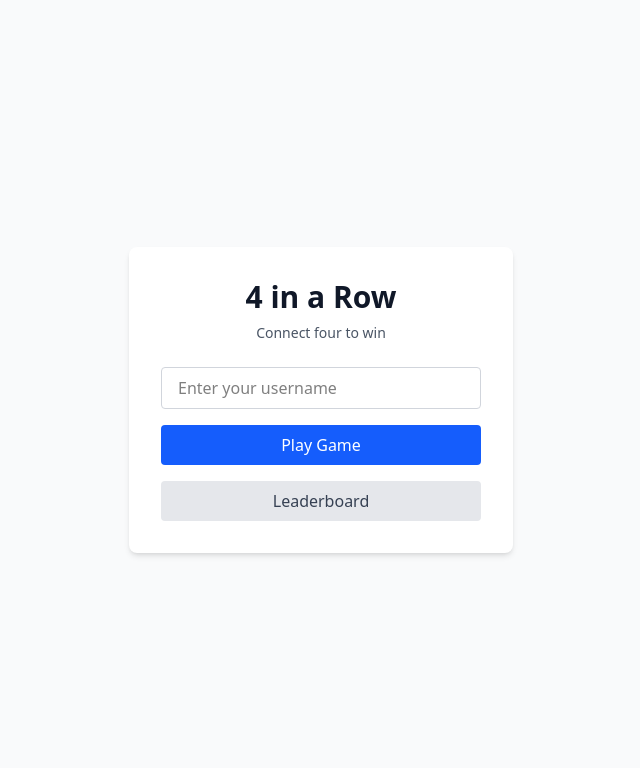
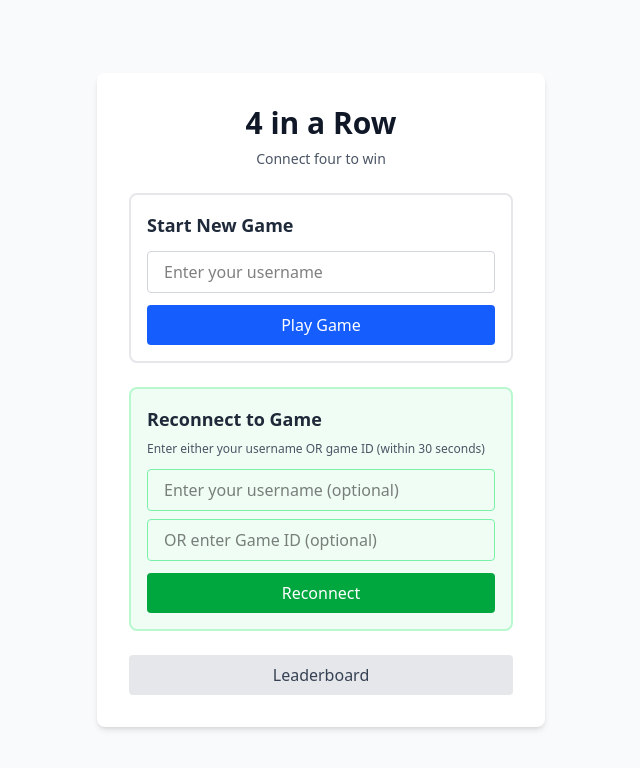
Before and after one commit to iamasit07/connect4, a React app in the folder frontend/: page / in a window 1280 px wide. Shown: the top 768 px of the page, without its empty margins (319-959 px from the left). Built offline with nearby package versions, Linux system fonts and the light colour scheme; the HTML template or start-up script is replaced by a standard one.

Commit message:
fix:final fix for logics

```diff
--- a/frontend/src/hooks/useWebSocket.ts
+++ b/frontend/src/hooks/useWebSocket.ts
@@ -11,7 +11,7 @@ interface UseWebSocketReturn {
   gameState: GameState;
   joinQueue: (username: string) => void;
   makeMove: (column: number) => void;
-  reconnect: (username: string) => void;
+  reconnect: (username?: string, gameID?: string) => void;
 }
 
 const useWebSocket = (): UseWebSocketReturn => {
@@ -98,43 +98,6 @@ const useWebSocket = (): UseWebSocketReturn => {
     ws.current.onclose = () => {
       console.log("WebSocket disconnected");
       setConnected(false);
-
-      // Attempt to reconnect after a short delay if user had an active game
-      const username = localStorage.getItem("username");
-      if (username && gameState.gameId) {
-        console.log("Attempting to reconnect in 2 seconds...");
-        setTimeout(() => {
-          console.log("Reconnecting...");
-          ws.current = new WebSocket("ws://localhost:8080/ws");
-
-          ws.current.onopen = () => {
-            console.log("Reconnected! Attempting to rejoin game...");
-            setConnected(true);
-            // Send reconnect message
-            const reconnectMsg = { type: "reconnect", username };
-            ws.current?.send(JSON.stringify(reconnectMsg));
-          };
-
-          // Re-attach handlers (same as initial setup)
-          ws.current.onmessage = (event: MessageEvent) => {
-            const message: ServerMessage = JSON.parse(event.data);
-            console.log("Received message:", message);
-
-            // Handle messages same as before
-            handleServerMessage(message);
-          };
-
-          ws.current.onerror = (error: Event) => {
-            console.error("WebSocket error:", error);
-            setConnected(false);
-          };
-
-          ws.current.onclose = () => {
-            console.log("WebSocket disconnected");
-            setConnected(false);
-          };
-        }, 2000);
-      }
     };
 
     return () => {
@@ -142,7 +105,7 @@ const useWebSocket = (): UseWebSocketReturn => {
         ws.current.close();
       }
     };
-  }, []); // Empty dependency array - only run once on mount
+  }, []);
 
   const sendMessage = (message: ClientMessage) => {
     if (ws.current && ws.current.readyState === WebSocket.OPEN) {
@@ -167,8 +130,8 @@ const useWebSocket = (): UseWebSocketReturn => {
     }
   };
 
-  const reconnect = (username: string) => {
-    sendMessage({ type: "reconnect", username });
+  const reconnect = (username?: string, gameID?: string) => {
+    sendMessage({ type: "reconnect", username: username || "", gameID: gameID || "" });
   };
 
   return {
--- a/frontend/src/pages/game.tsx
+++ b/frontend/src/pages/game.tsx
@@ -4,28 +4,41 @@ import Board from "../components/board";
 import useWebSocket from "../hooks/useWebSocket";
 
 const GamePage: React.FC = () => {
-  const { connected, gameState, joinQueue, makeMove } = useWebSocket();
+  const { connected, gameState, joinQueue, makeMove, reconnect } =
+    useWebSocket();
   const navigate = useNavigate();
   const hasJoinedQueue = useRef(false);
 
   useEffect(() => {
     const username = localStorage.getItem("username");
-    if (!username) {
+    const gameID = localStorage.getItem("gameID");
+    const isReconnecting = localStorage.getItem("isReconnecting") === "true";
+
+    if (!username && !gameID) {
       navigate("/");
       return;
     }
 
-    // Only join queue once when connected
     if (connected && !hasJoinedQueue.current) {
-      console.log("Joining queue with username:", username);
       hasJoinedQueue.current = true;
 
-      // Small delay to ensure WebSocket is fully ready
       setTimeout(() => {
-        joinQueue(username);
+        if (isReconnecting) {
+          console.log("Attempting to reconnect with:", { username, gameID });
+          localStorage.removeItem("isReconnecting");
+          localStorage.removeItem("gameID");
+          reconnect(username || undefined, gameID || undefined);
+        } else {
+          if (!username) {
+            navigate("/");
+            return;
+          }
+          console.log("Joining queue with username:", username);
+          joinQueue(username);
+        }
       }, 100);
     }
-  }, [connected, navigate, joinQueue]);
+  }, [connected, navigate, joinQueue, reconnect]);
 
   const handleColumnClick = (col: number) => {
     console.log("Column clicked:", col);
@@ -68,6 +81,13 @@ const GamePage: React.FC = () => {
 
   return (
     <div className="flex flex-col items-center justify-center min-h-screen bg-gray-50 gap-6 p-4">
+      {/* Game ID Display */}
+      {gameState.gameId && (
+        <div className="text-xs text-gray-500 font-mono">
+          Game ID: {gameState.gameId}
+        </div>
+      )}
+
       <div className="text-center">
         {gameState.gameOver ? (
           <h2 className="text-2xl font-bold text-gray-900">
--- a/frontend/src/pages/landing.tsx
+++ b/frontend/src/pages/landing.tsx
@@ -3,6 +3,8 @@ import { useNavigate } from "react-router-dom";
 
 const LandingPage = () => {
   const [username, setUsername] = useState("");
+  const [reconnectUsername, setReconnectUsername] = useState("");
+  const [reconnectGameID, setReconnectGameID] = useState("");
   const navigate = useNavigate();
 
   const handleStartGame = () => {
@@ -15,43 +17,92 @@ const LandingPage = () => {
       return;
     }
 
-    // Save username and navigate to game page
     localStorage.setItem("username", username);
+    navigate("/game");
+  };
+
+  const handleReconnect = () => {
+    if (reconnectUsername.trim() === "" && reconnectGameID.trim() === "") {
+      alert("Please enter either your username or game ID");
+      return;
+    }
+
+    if (reconnectUsername) {
+      localStorage.setItem("username", reconnectUsername);
+    }
+    if (reconnectGameID) {
+      localStorage.setItem("gameID", reconnectGameID);
+    }
+    localStorage.setItem("isReconnecting", "true");
     navigate("/game");
   };
 
   return (
     <div className="min-h-screen bg-gray-50 flex items-center justify-center p-4">
-      <div className="bg-white rounded-lg shadow-md p-8 max-w-sm w-full">
-        <div className="text-center mb-6">
+      <div className="bg-white rounded-lg shadow-md p-8 max-w-md w-full space-y-6">
+        <div className="text-center">
           <h1 className="text-3xl font-bold text-gray-900 mb-2">4 in a Row</h1>
           <p className="text-sm text-gray-600">Connect four to win</p>
         </div>
 
-        <div className="space-y-4">
+        {/* New Game Section */}
+        <div className="border-2 border-gray-200 rounded-lg p-4">
+          <h2 className="text-lg font-semibold text-gray-800 mb-3">
+            Start New Game
+          </h2>
           <input
             type="text"
             placeholder="Enter your username"
             value={username}
             onChange={(e) => setUsername(e.target.value)}
             onKeyDown={(e) => e.key === "Enter" && handleStartGame()}
-            className="w-full px-4 py-2 border border-gray-300 rounded focus:outline-none focus:ring-2 focus:ring-blue-500"
+            className="w-full px-4 py-2 border border-gray-300 rounded focus:outline-none focus:ring-2 focus:ring-blue-500 mb-3"
           />
-
           <button
             onClick={handleStartGame}
             className="w-full px-4 py-2 bg-blue-600 text-white rounded hover:bg-blue-700 transition"
           >
             Play Game
           </button>
+        </div>
 
+        {/* Reconnect Section */}
+        <div className="border-2 border-green-200 rounded-lg p-4 bg-green-50">
+          <h2 className="text-lg font-semibold text-gray-800 mb-2">
+            Reconnect to Game
+          </h2>
+          <p className="text-xs text-gray-600 mb-3">
+            Enter either your username OR game ID (within 30 seconds)
+          </p>
+          <input
+            type="text"
+            placeholder="Enter your username (optional)"
+            value={reconnectUsername}
+            onChange={(e) => setReconnectUsername(e.target.value)}
+            className="w-full px-4 py-2 border border-green-300 rounded focus:outline-none focus:ring-2 focus:ring-green-500 mb-2"
+          />
+          <input
+            type="text"
+            placeholder="OR enter Game ID (optional)"
+            value={reconnectGameID}
+            onChange={(e) => setReconnectGameID(e.target.value)}
+            onKeyDown={(e) => e.key === "Enter" && handleReconnect()}
+            className="w-full px-4 py-2 border border-green-300 rounded focus:outline-none focus:ring-2 focus:ring-green-500 mb-3"
+          />
           <button
-            onClick={() => navigate("/leaderboard")}
-            className="w-full px-4 py-2 bg-gray-200 text-gray-700 rounded hover:bg-gray-300 transition"
+            onClick={handleReconnect}
+            className="w-full px-4 py-2 bg-green-600 text-white rounded hover:bg-green-700 transition"
           >
-            Leaderboard
+            Reconnect
           </button>
         </div>
+
+        <button
+          onClick={() => navigate("/leaderboard")}
+          className="w-full px-4 py-2 bg-gray-200 text-gray-700 rounded hover:bg-gray-300 transition"
+        >
+          Leaderboard
+        </button>
       </div>
     </div>
   );
```
Also changed, not shown: 2 other files (tests, documents, lock files or other folders).
